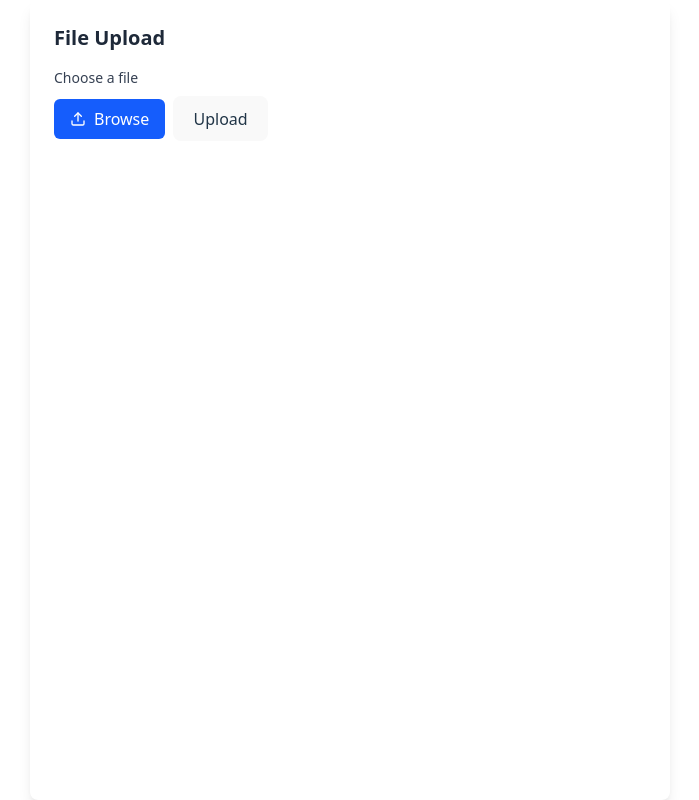
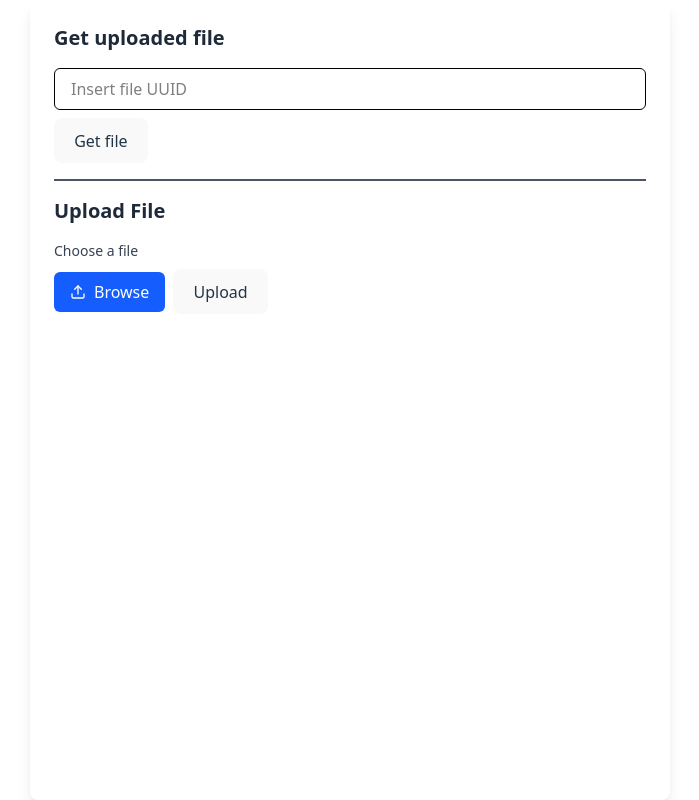
Before and after one commit to egiiputra/resumable-upload, a React (Vite) app in the folder client/: page / in a window 1280 px wide. Shown: the whole page, without its empty margins (290-989 px from the left). Built offline with nearby package versions, Linux system fonts and the light colour scheme; no server answers.

Commit message:
add uuid input to access uploaded file

```diff
--- a/client/src/pages/UploadFile.jsx
+++ b/client/src/pages/UploadFile.jsx
@@ -2,14 +2,18 @@ import { useState, useEffect } from 'react'
 import { Upload } from 'lucide-react'
 import '../App.css'
 import { calculateMD5 } from '../util.js'
+import { useNavigate } from 'react-router-dom'
 
 const host_url = `${import.meta.env.VITE_API_HOST}:${import.meta.env.VITE_API_PORT}`
 
 export default function UploadFile() {
+  const [uuid, setUuid] = useState('')
   const [selectedFile, setSelectedFile] = useState(null)
   const [progress, setProgress] = useState(0)
   const [uploading, setUploading] = useState(false)
   const [uploadURL, setUploadURL] = useState('')
+
+  const navigate = useNavigate()
 
   useEffect(() => {
     // Only add the event listener if there's an active upload
@@ -28,6 +32,13 @@ export default function UploadFile() {
       };
     }
   }, [uploading]);
+
+  const handleRedirect = async () => {
+    console.log(uuid)
+    if (uuid.trim()) {
+      return navigate(`/files/${uuid}`)
+    }
+  }
 
   const handleFileChange = async (event) => {
     const file = event.target.files[0]
@@ -125,7 +136,22 @@ export default function UploadFile() {
   return (
     <div className='flex w-screen h-screen justify-center content-center'>
       <div className="sm:w-full lg:w-5/10 mx-auto p-6 bg-white rounded-lg shadow-lg">
-        <h2 className="text-xl font-bold mb-4 text-gray-800">File Upload</h2>
+        <h2 className="text-xl font-bold mb-4 text-gray-800">Get uploaded file</h2>
+        <input
+          className="w-full px-4 py-2 mb-2 rounded-md border border-black text-black"
+          type="text"
+          placeholder="Insert file UUID"
+          value={uuid}
+          onChange={(e) => setUuid(e.target.value)}
+        />
+        <button onClick={handleRedirect}>
+          Get file
+        </button>
+
+        <hr className="my-4 border border-gray-600"/>
+        {/* <h4 className="text-xl font-bold my-4 text-gray-800"> - OR - </h4> */}
+
+        <h2 className="text-xl font-bold mb-4 text-gray-800">Upload File</h2>
 
         <div className="mb-4">
           <label className="block mb-2 text-sm font-medium text-gray-700">
@@ -178,5 +204,3 @@ export default function UploadFile() {
     </div>
   )
 }
-
-// export default App
```
